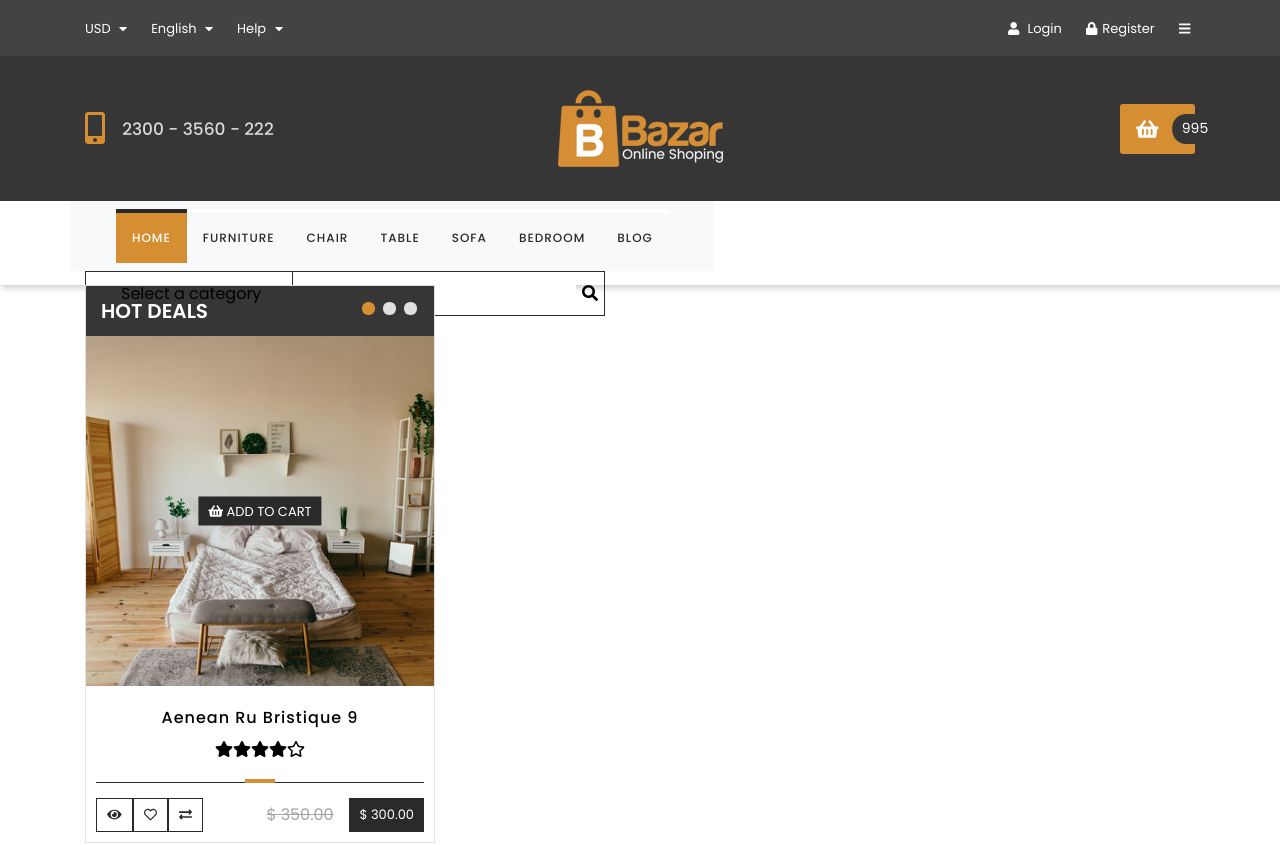
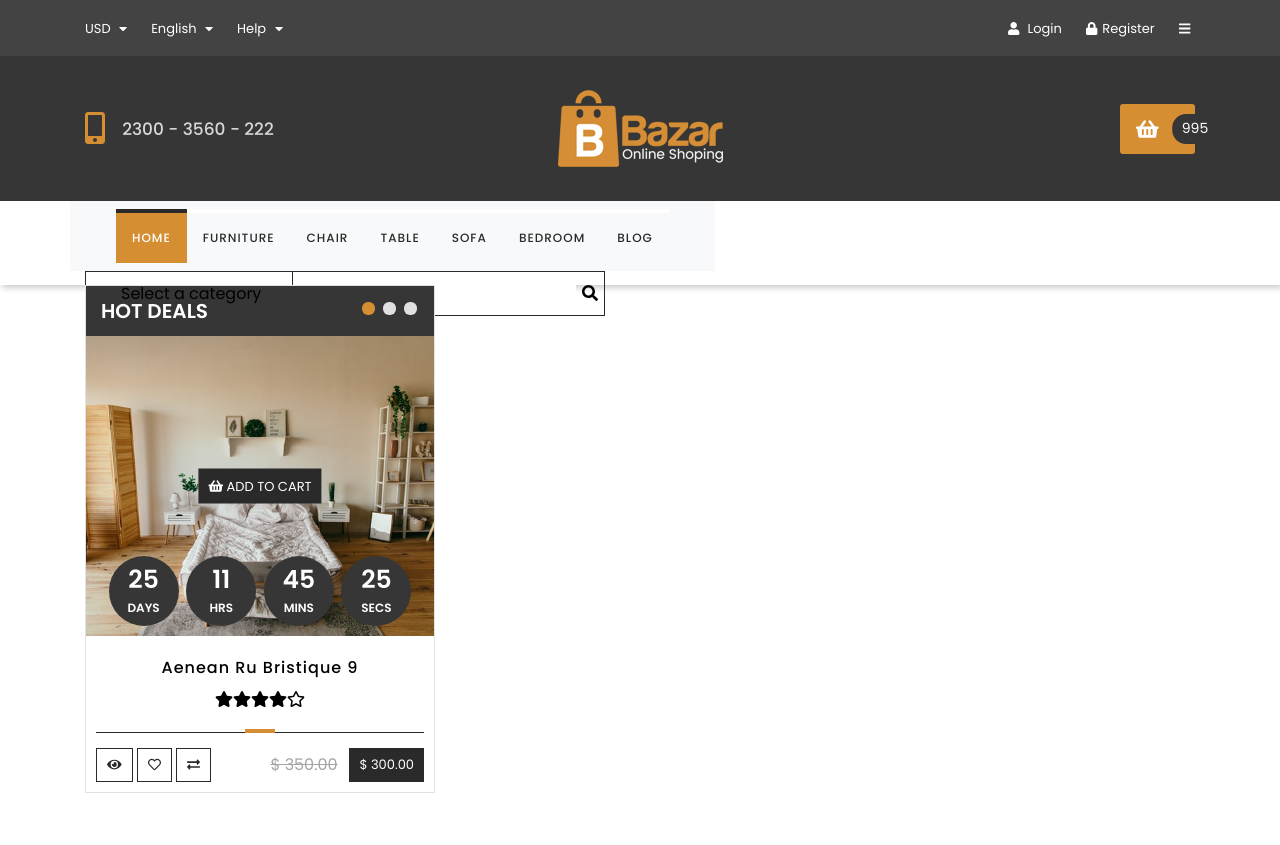
Before and after one commit to kamilwilk95/wdp-2206-02, a React (Create React App) app: page / in a window 1280 px wide. Shown: the top 845 px of the page. Built offline with nearby package versions, Linux system fonts and the light colour scheme.

Commit message:
ADD productbox structure details added

```diff
--- a/src/components/features/PromotedBox/PromotedBox.js
+++ b/src/components/features/PromotedBox/PromotedBox.js
@@ -34,17 +34,35 @@ const PromotedBox = () => {
                   </ul>
                 </div>
               </div>
-              <div className={styles.photo}>
+              <div className={styles.photoBox}>
                 <img
                   className={styles.images}
                   src='/images/fornitures-bed-3.jpg'
                   alt='forniture'
                 />
                 <div className={styles.buttons}>
-                  <Button variant='small'>
+                  <Button variant='small' className='pt-2 pb-2'>
                     <FontAwesomeIcon icon={faShoppingBasket}></FontAwesomeIcon> ADD TO
                     CART
                   </Button>
+                </div>
+                <div className={styles.timerWrapper}>
+                  <div className={styles.timerText}>
+                    <div className={styles.textBig}>25</div>
+                    <div className={styles.textSmall}>DAYS</div>
+                  </div>
+                  <div className={styles.timerText}>
+                    <div className={styles.textBig}>11</div>
+                    <div className={styles.textSmall}>HRS</div>
+                  </div>
+                  <div className={styles.timerText}>
+                    <div className={styles.textBig}>45</div>
+                    <div className={styles.textSmall}>MINS</div>
+                  </div>
+                  <div className={styles.timerText}>
+                    <div className={styles.textBig}>25</div>
+                    <div className={styles.textSmall}>SECS</div>
+                  </div>
                 </div>
               </div>
               <div className={styles.content}>
@@ -54,10 +72,10 @@ const PromotedBox = () => {
               <div className={styles.line}></div>
               <div className={styles.actions}>
                 <div className={styles.outlines}>
-                  <Button variant='outline'>
+                  <Button className='mr-1' variant='outline'>
                     <FontAwesomeIcon icon={faEye}>Show</FontAwesomeIcon>
                   </Button>
-                  <Button variant='outline'>
+                  <Button className='mr-1' variant='outline'>
                     <FontAwesomeIcon icon={faHeart}>Favorite</FontAwesomeIcon>
                   </Button>
                   <Button variant='outline'>
--- a/src/components/features/PromotedBox/PromotedBox.module.scss
+++ b/src/components/features/PromotedBox/PromotedBox.module.scss
@@ -30,9 +30,9 @@
   }
 }
 
-.photo {
+.photoBox {
   position: relative;
-  height: 350px;
+  height: 300px;
   width: 100% ;
 
   .images {
@@ -54,6 +54,7 @@
     transform: translate(-50%, -50%);
   }
 }
+
 
 .content {
   text-align: center;
@@ -118,3 +119,33 @@
   font-weight: 600;
   vertical-align: center;
 }
+
+.timerWrapper {
+  position: absolute;
+  display: inline-flex;
+  justify-content: space-evenly;
+  z-index: 15;
+  bottom: 10px;
+  width: 100%;
+  padding: 0 15px 0 15px;
+
+}
+
+.timerText {
+  background-color: $header-bg;
+  border-radius: 50px;
+  width: 70px;
+  height: 70px;
+  color: $background-white;
+  text-align: center;
+  justify-content: center;
+  padding: 5px;
+  font-weight: 600;
+  .textBig {
+    font-size: 25px;
+  }
+
+  .textSmall {
+    font-size: 12px;
+  }
+}
```
